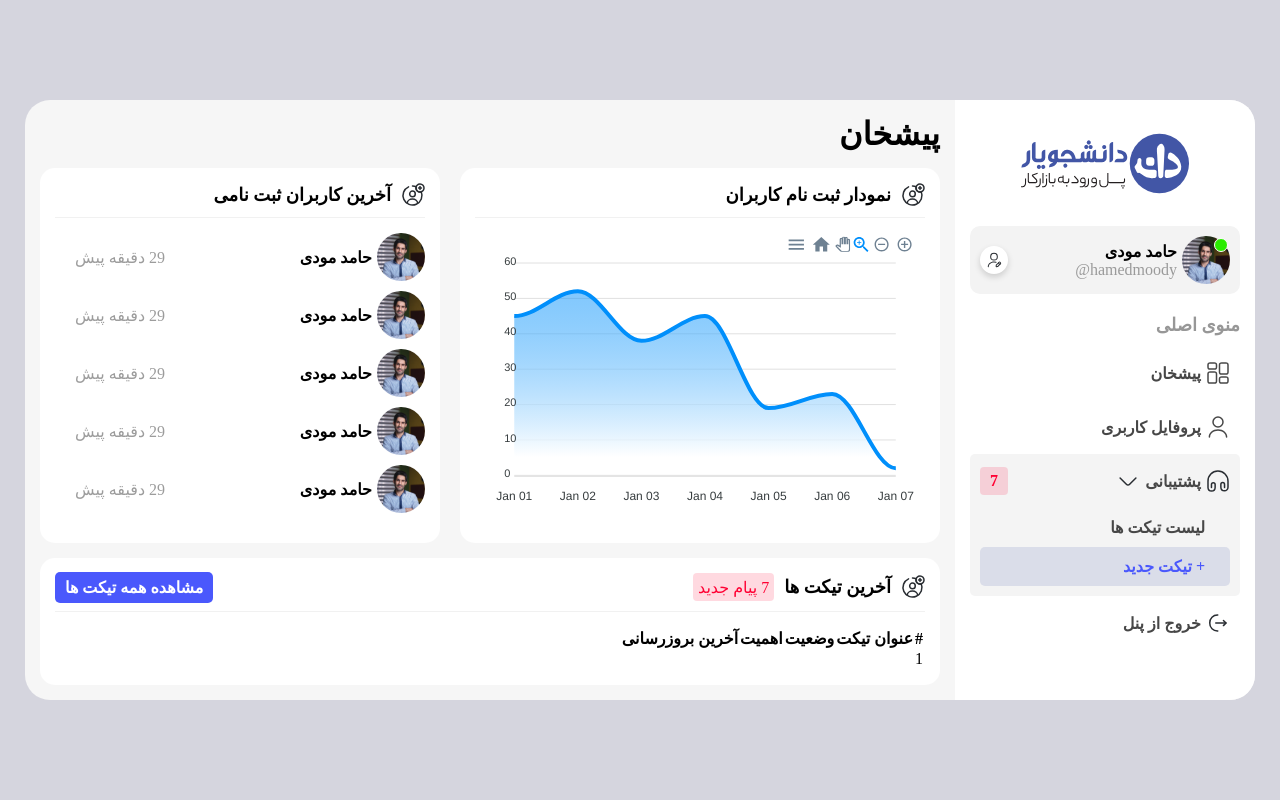
After one commit to hamedmoody/wordpress-plugin-development, a PHP site: page /dashboard.html in a window 1280 px wide. The commit adds this page. Run offline with PHP 8.4, Linux system fonts and the light colour scheme; some libraries are stand-ins or nearby versions; some web fonts are replaced.

Commit message:
Add dashboard

```diff
--- a/source/panel-html/assets/css/panel.css
+++ b/source/panel-html/assets/css/panel.css
@@ -92,8 +92,9 @@ body.panel-login{
     display: block;
 }
 
-.login-right > img {
+.login-right > .site-logo {
     display: block;
+    text-align: center;
     margin: 20px auto;
 }
 
@@ -167,3 +168,205 @@ body.panel-login{
     background: #C9C9C9;
 }
 /* End: Panel Sign up */
+
+.panel-logged-in{
+    background: #D5D5DE;
+}
+
+.panel-container {
+    width: 1440px;
+    background: #F6F6F6;
+    border-radius: 25px;
+    display: grid;
+    grid-template-columns: 300px auto;
+}
+
+.panel-container > aside {
+    background: #FFF;
+    border-radius: 0 25px 25px 0;
+    padding: 25px 15px;
+}
+
+.panel-container .site-logo img {
+    width: 168px;
+}
+
+.panel-container .site-logo {
+    display: block;
+    text-align: center;
+}
+
+.user-info {
+    background: #F3F3F3;
+    border-radius: 10px;
+    padding: 10px;
+    display: grid;
+    align-items: center;
+    grid-template-columns: 48px auto 28px;
+    gap: 5px;
+    position: relative;
+    margin: 20px 0;
+}
+
+.user-info img {
+    border-radius: 50%;
+    width: 100%;
+    height: auto;
+}
+
+.user-info:before {
+    content: "";
+    background: #29EC00;
+    width: 12px;
+    height: 12px;
+    border-radius: 50%;
+    position: absolute;
+    top: 12px;
+    right: 12px;
+    border: 1px solid #FFF;
+}
+
+.user-info span {
+    color: #9A9A9A;
+    direction: ltr;
+    display: inline-block;
+}
+
+.user-info a {
+    background: #FFF;
+    border-radius: 50%;
+    width: 28px;
+    height: 28px;
+    display: flex;
+    align-items: center;
+    justify-content: center;
+    box-shadow: 0 3px 6px rgba(0,0,0,.16);
+}
+
+.panel-container aside > p {
+    font-weight: 700;
+    color: #979797;
+    font-size: 18px;
+    margin: 10px 0;
+}
+
+.panel-container aside > ul > li > a {
+    padding: 15px 10px;
+    border-radius: 5px;
+    display: flex;
+    align-items: center;
+    gap: 5px;
+    color: #474747;
+    position: relative;
+}
+
+.panel-container aside ul {
+    list-style: none inside none;
+}
+
+.panel-container aside > ul > li.open {
+    background: #F4F4F4;
+    border-radius: 5px;
+}
+
+.panel-container aside > ul > li > a .badge {
+    position: absolute;
+    left: 10px;
+}
+
+.panel-container aside > ul ul a {
+    color: #474747;
+    display: block;
+    padding: 10px 25px 10px 10px;
+    border-radius: 5px;
+}
+
+.panel-container aside > ul ul {
+    padding: 0 10px 10px 10px;
+}
+
+.badge {
+    background: #ededed;
+    min-width: 28px;
+    min-height: 28px;
+    text-align: center;
+    border-radius: 4px;
+    display: inline-flex;
+    align-items: center;
+    justify-content: center;
+    padding: 0 5px;
+}
+
+.badge.badger-danger {
+    color: #FF0033;
+    background: rgb(255 0 51 / 15%);
+}
+
+.panel-container aside > ul a {
+    color: var(--color-primary);
+}
+
+.panel-container aside > ul ul a.current {
+    color: var(--color-primary);
+    background: rgb(66 86 166 / 15%);
+}
+
+main {
+    padding: 15px;
+}
+
+.dashboard-user-widgets {
+    display: grid;
+    grid-template-columns: auto 400px;
+    gap: 20px;
+}
+
+.widget {
+    background: #FFF;
+    border-radius: 15px;
+    padding: 15px;
+    margin-top: 15px;
+}
+
+.widget header {
+    display: flex;
+    align-items: center;
+    gap: 10px;
+    padding-bottom: 10px;
+    border-bottom: 1px solid #F1F1F1;
+    position: relative;
+}
+
+.widget header h2 {
+    font-size: 18px;
+}
+
+.widget-body {
+    margin-top: 15px;
+}
+
+.registered-user {
+    display: grid;
+    grid-template-columns: 48px auto 110px;
+    align-items: center;
+    gap: 5px;
+    margin: 10px 0;
+}
+
+.registered-user img {
+    border-radius: 50%;
+}
+
+.registered-user span {
+    color: #9C9C9C;
+}
+
+.registered-user strong {
+    font-weight: 600;
+}
+
+.view-all-tickets {
+    position: absolute;
+    left: 0;
+    padding: 6px 10px;
+}
--- /dev/null
+++ b/source/panel-html/dashboard.html
@@ -0,0 +1,263 @@
+<!DOCTYPE html>
+<html lang="en">
+<head>
+    <meta charset="UTF-8">
+    <title>پیشخان</title>
+    <meta name="viewport" content="width=device-width, initial-scale=1.0">
+    <link rel="stylesheet" href="assets/css/fontiran.css">
+    <link rel="stylesheet" href="assets/css/panel.css">
+</head>
+<body class="panel panel-logged-in">
+    <div class="panel-container">
+        <aside>
+            <a href="#" class="site-logo">
+                <img src="assets/images/logo.svg" alt="لوگو" width="217" height="77">
+            </a>
+            <div class="user-info">
+                <img src="assets/images/hamedmoody.jpg" alt="حامد مودی" width="64" height="64">
+                <div>
+                    <strong>حامد مودی</strong>
+                    <span>@hamedmoody</span>
+                </div>
+                <a href="#">
+                    <svg xmlns="http://www.w3.org/2000/svg" width="16" height="16" viewBox="0 0 16.834 16.834">
+                        <g id="user-edit" transform="translate(-492 -188)">
+                            <path id="Vector" d="M4.033,8.066A4.033,4.033,0,1,1,8.066,4.033,4.038,4.038,0,0,1,4.033,8.066Zm0-7.014A2.981,2.981,0,1,0,7.014,4.033,2.988,2.988,0,0,0,4.033,1.052Z" transform="translate(496.384 188.877)" fill="#292d32"/>
+                            <path id="Vector-2" data-name="Vector" d="M.98,5.842a.986.986,0,0,1-.7-.281A1,1,0,0,1,.012,4.7l.133-.947A1.416,1.416,0,0,1,.5,3.037L2.986.554a1.479,1.479,0,0,1,2.3,0A1.65,1.65,0,0,1,5.841,1.7a1.607,1.607,0,0,1-.554,1.143L2.8,5.33a1.389,1.389,0,0,1-.715.358l-.947.133A.637.637,0,0,1,.98,5.842ZM4.13,1.052c-.126,0-.238.084-.4.246L1.247,3.78a.267.267,0,0,0-.056.119l-.126.877.877-.126a.39.39,0,0,0,.119-.063L4.544,2.1a.728.728,0,0,0,.245-.4A.664.664,0,0,0,4.544,1.3C4.375,1.129,4.249,1.052,4.13,1.052Z" transform="translate(502.116 198.115)" fill="#292d32"/>
+                            <path id="Vector-3" data-name="Vector" d="M2.081,2.607a.452.452,0,0,1-.14-.021A2.79,2.79,0,0,1,.019.665.524.524,0,0,1,1.029.384,1.729,1.729,0,0,0,2.222,1.576a.525.525,0,0,1-.14,1.031Z" transform="translate(504.592 198.874)" fill="#292d32"/>
+                            <path id="Vector-4" data-name="Vector" d="M.526,5.962A.53.53,0,0,1,0,5.436C0,2.441,2.939,0,6.551,0A7.868,7.868,0,0,1,8.782.323a.524.524,0,1,1-.3,1,6.788,6.788,0,0,0-1.929-.281c-3.03,0-5.5,1.964-5.5,4.384A.531.531,0,0,1,.526,5.962Z" transform="translate(493.866 197.995)" fill="#292d32"/>
+                            <path id="Vector-5" data-name="Vector" d="M0,0H16.834V16.834H0Z" transform="translate(492 188)" fill="none" opacity="0"/>
+                        </g>
+                    </svg>
+                </a>
+            </div>
+            <p>منوی اصلی</p>
+            <ul>
+                <li>
+                    <a href="#">
+                        <svg xmlns="http://www.w3.org/2000/svg" width="24" height="24" viewBox="0 0 24 24">
+                            <g id="element-4" transform="translate(-684 -252)">
+                                <path id="Vector" d="M7.02,12.5H2.98C.97,12.5,0,11.57,0,9.65V2.85C0,.93.98,0,2.98,0H7.02C9.03,0,10,.93,10,2.85v6.8C10,11.57,9.02,12.5,7.02,12.5ZM2.98,1.5c-1.27,0-1.48.34-1.48,1.35v6.8c0,1.01.21,1.35,1.48,1.35H7.02c1.27,0,1.48-.34,1.48-1.35V2.85c0-1.01-.21-1.35-1.48-1.35Z" transform="translate(696.75 253.25)" fill="#484848"/>
+                                <path id="Vector-2" data-name="Vector" d="M7.02,7.5H2.98C.97,7.5,0,6.57,0,4.65V2.85C0,.93.98,0,2.98,0H7.02C9.03,0,10,.93,10,2.85v1.8C10,6.57,9.02,7.5,7.02,7.5Zm-4.04-6c-1.27,0-1.48.34-1.48,1.35v1.8C1.5,5.66,1.71,6,2.98,6H7.02C8.29,6,8.5,5.66,8.5,4.65V2.85c0-1.01-.21-1.35-1.48-1.35Z" transform="translate(696.75 267.25)" fill="#484848"/>
+                                <path id="Vector-3" data-name="Vector" d="M7.02,12.5H2.98C.97,12.5,0,11.57,0,9.65V2.85C0,.93.98,0,2.98,0H7.02C9.03,0,10,.93,10,2.85v6.8C10,11.57,9.02,12.5,7.02,12.5ZM2.98,1.5c-1.27,0-1.48.34-1.48,1.35v6.8c0,1.01.21,1.35,1.48,1.35H7.02c1.27,0,1.48-.34,1.48-1.35V2.85c0-1.01-.21-1.35-1.48-1.35Z" transform="translate(685.25 262.25)" fill="#484848"/>
+                                <path id="Vector-4" data-name="Vector" d="M7.02,7.5H2.98C.97,7.5,0,6.57,0,4.65V2.85C0,.93.98,0,2.98,0H7.02C9.03,0,10,.93,10,2.85v1.8C10,6.57,9.02,7.5,7.02,7.5Zm-4.04-6c-1.27,0-1.48.34-1.48,1.35v1.8C1.5,5.66,1.71,6,2.98,6H7.02C8.29,6,8.5,5.66,8.5,4.65V2.85c0-1.01-.21-1.35-1.48-1.35Z" transform="translate(685.25 253.25)" fill="#484848"/>
+                                <path id="Vector-5" data-name="Vector" d="M0,0H24V24H0Z" transform="translate(684 252)" fill="none" opacity="0"/>
+                            </g>
+                        </svg>
+                        <span>پیشخان</span>
+                    </a>
+                </li>
+                <li>
+                    <a href="#">
+                        <svg xmlns="http://www.w3.org/2000/svg" width="24" height="24" viewBox="0 0 24 24">
+                            <g id="user" transform="translate(-108 -188)">
+                                <path id="Vector" d="M5.75,11.5A5.75,5.75,0,1,1,11.5,5.75,5.757,5.757,0,0,1,5.75,11.5Zm0-10A4.25,4.25,0,1,0,10,5.75,4.259,4.259,0,0,0,5.75,1.5Z" transform="translate(114.25 189.25)" fill="#474747"/>
+                                <path id="Vector-2" data-name="Vector" d="M17.93,8.5a.755.755,0,0,1-.75-.75c0-3.45-3.52-6.25-7.84-6.25S1.5,4.3,1.5,7.75a.755.755,0,0,1-.75.75A.755.755,0,0,1,0,7.75C0,3.48,4.19,0,9.34,0s9.34,3.48,9.34,7.75A.755.755,0,0,1,17.93,8.5Z" transform="translate(110.66 202.25)" fill="#474747"/>
+                                <path id="Vector-3" data-name="Vector" d="M0,0H24V24H0Z" transform="translate(108 188)" fill="none" opacity="0"/>
+                            </g>
+                        </svg>
+                        <span>پروفایل کاربری</span>
+                    </a>
+                </li>
+                <li class="open">
+                    <a href="#">
+                        <svg xmlns="http://www.w3.org/2000/svg" width="24" height="24" viewBox="0 0 24 24">
+                            <g id="headphone" transform="translate(-620 -188)">
+                                <path id="Vector" d="M4.322,21.4A4.38,4.38,0,0,1,0,17.08V10.92A10.657,10.657,0,0,1,10.7,0,10.812,10.812,0,0,1,21.5,10.8v6.16a4.328,4.328,0,0,1-4.32,4.32,4.38,4.38,0,0,1-4.32-4.32V14.15a2.59,2.59,0,0,1,5.18,0v3.03a.75.75,0,0,1-1.5,0V14.15a1.09,1.09,0,0,0-2.18,0v2.81a2.82,2.82,0,0,0,5.64,0V10.8a9.308,9.308,0,0,0-9.3-9.3,9.155,9.155,0,0,0-9.2,9.4v6.18a2.856,2.856,0,0,0,2.82,2.82,2.856,2.856,0,0,0,2.82-2.82V14.27a1.09,1.09,0,1,0-2.18,0v2.92a.75.75,0,1,1-1.5,0V14.27a2.59,2.59,0,1,1,5.18,0v2.81A4.38,4.38,0,0,1,4.322,21.4Z" transform="translate(621.248 189.3)" fill="#292d32"/>
+                                <path id="Vector-2" data-name="Vector" d="M0,0H24V24H0Z" transform="translate(620 188)" fill="none" opacity="0"/>
+                            </g>
+                        </svg>
+                        <span>پشتیبانی</span>
+                        <span class="badge badger-danger">7</span>
+                        <svg xmlns="http://www.w3.org/2000/svg" width="24" height="24" viewBox="0 0 24 24">
+                            <g id="arrow-down" transform="translate(-236 -252)">
+                                <path id="Vector" d="M8.668,8.6a2.726,2.726,0,0,1-1.93-.8L.218,1.277A.75.75,0,0,1,1.278.218L7.8,6.737a1.231,1.231,0,0,0,1.74,0l6.52-6.52a.75.75,0,0,1,1.06,1.06L10.6,7.8A2.726,2.726,0,0,1,8.668,8.6Z" transform="translate(239.333 260.203)" fill="#292d32"/>
+                                <path id="Vector-2" data-name="Vector" d="M0,0H24V24H0Z" transform="translate(236 252)" fill="none" opacity="0"/>
+                            </g>
+                        </svg>
+                    </a>
+                    <ul>
+                        <li>
+                            <a href="#">لیست تیکت ها</a>
+                        </li>
+                        <li>
+                            <a href="#" class="current">+ تیکت جدید</a>
+                        </li>
+                    </ul>
+                </li>
+                <li>
+                    <a href="#">
+                        <svg xmlns="http://www.w3.org/2000/svg" width="24" height="24" viewBox="0 0 24 24">
+                            <g id="logout" transform="translate(-364 -444)">
+                                <path id="Vector" d="M.748,6.617a.742.742,0,0,1-.53-.22.754.754,0,0,1,0-1.06l2.03-2.03L.218,1.277A.75.75,0,0,1,1.277.218l2.56,2.56a.754.754,0,0,1,0,1.06L1.277,6.4A.742.742,0,0,1,.748,6.617Z" transform="translate(380.693 452.753)" fill="#292d32"/>
+                                <path id="Vector-2" data-name="Vector" d="M10.92,1.5H.75A.755.755,0,0,1,0,.75.755.755,0,0,1,.75,0H10.92a.755.755,0,0,1,.75.75A.755.755,0,0,1,10.92,1.5Z" transform="translate(373.01 455.31)" fill="#292d32"/>
+                                <path id="Vector-3" data-name="Vector" d="M8.75,17.5A8.374,8.374,0,0,1,0,8.75,8.374,8.374,0,0,1,8.75,0,.755.755,0,0,1,9.5.75a.755.755,0,0,1-.75.75A6.935,6.935,0,0,0,1.5,8.75,6.935,6.935,0,0,0,8.75,16a.75.75,0,0,1,0,1.5Z" transform="translate(367.01 447.25)" fill="#292d32"/>
+                                <path id="Vector-4" data-name="Vector" d="M0,0H24V24H0Z" transform="translate(364 444)" fill="none" opacity="0"/>
+                            </g>
+                        </svg>
+                        <span>خروج از پنل</span>
+                    </a>
+                </li>
+            </ul>
+        </aside>
+        <main>
+            <h1>پیشخان</h1>
+            <div class="panel-content">
+                <div class="dashboard-user-widgets">
+                    <div class="widget user-chart">
+                        <header>
+                            <svg id="user-cirlce-add" xmlns="http://www.w3.org/2000/svg" width="24" height="24" viewBox="0 0 24 24">
+                                <g id="Group" transform="translate(6.27 8.11)">
+                                    <path id="Vector" d="M5.62,2.81A2.81,2.81,0,1,1,2.81,0,2.81,2.81,0,0,1,5.62,2.81Z" transform="translate(2.38)" fill="none" stroke="#292d32" stroke-linecap="round" stroke-linejoin="round" stroke-width="1.5"/>
+                                    <path id="Vector-2" data-name="Vector" d="M10.38,4.23C10.38,1.9,8.06,0,5.19,0S0,1.89,0,4.23" transform="translate(0 7.86)" fill="none" stroke="#292d32" stroke-linecap="round" stroke-linejoin="round" stroke-width="1.5"/>
+                                </g>
+                                <path id="Vector-3" data-name="Vector" d="M9.5,0a9.509,9.509,0,0,1,3.7.74A4.054,4.054,0,0,0,13,2a3.921,3.921,0,0,0,.58,2.06,3.684,3.684,0,0,0,.76.91A3.921,3.921,0,0,0,17,6a3.686,3.686,0,0,0,1.25-.21A9.5,9.5,0,1,1,5.56.85" transform="translate(2 3)" fill="none" stroke="#292d32" stroke-linecap="round" stroke-linejoin="round" stroke-width="1.5"/>
+                                <path id="Vector-4" data-name="Vector" d="M8,4a3.594,3.594,0,0,1-.12.93,3.734,3.734,0,0,1-.46,1.13A3.9,3.9,0,0,1,5.25,7.79,3.686,3.686,0,0,1,4,8,3.921,3.921,0,0,1,1.34,6.97a3.684,3.684,0,0,1-.76-.91A3.921,3.921,0,0,1,0,4,4.054,4.054,0,0,1,.2,2.74a3.945,3.945,0,0,1,.93-1.53A4,4,0,0,1,4,0,3.944,3.944,0,0,1,6.97,1.33,3.984,3.984,0,0,1,8,4Z" transform="translate(15 1)" fill="none" stroke="#292d32" stroke-linecap="round" stroke-linejoin="round" stroke-width="1.5"/>
+                                <g id="Group-2" data-name="Group" transform="translate(17.51 3.52)">
+                                    <path id="Vector-5" data-name="Vector" d="M2.98,0H0" transform="translate(0 1.46)" fill="none" stroke="#292d32" stroke-linecap="round" stroke-linejoin="round" stroke-width="1.5"/>
+                                    <path id="Vector-6" data-name="Vector" d="M0,0V2.99" transform="translate(1.49)" fill="none" stroke="#292d32" stroke-linecap="round" stroke-linejoin="round" stroke-width="1.5"/>
+                                </g>
+                                <path id="Vector-7" data-name="Vector" d="M0,0H24V24H0Z" fill="none" opacity="0"/>
+                            </svg>
+                            <h2>نمودار ثبت نام کاربران </h2>
+                        </header>
+                        <div class="widget-body">
+                            <div id="chart"></div>
+                        </div>
+                    </div>
+                    <div class="widget user-latest">
+                        <header>
+                            <svg id="user-cirlce-a dd" xmlns="http://www.w3.org/2000/svg" width="24" height="24" viewBox="0 0 24 24">
+                                <g id="Group" transform="translate(6.27 8.11)">
+                                    <path id="Vector" d="M5.62,2.81A2.81,2.81,0,1,1,2.81,0,2.81,2.81,0,0,1,5.62,2.81Z" transform="translate(2.38)" fill="none" stroke="#292d32" stroke-linecap="round" stroke-linejoin="round" stroke-width="1.5"/>
+                                    <path id="Vector-2" data-name="Vector" d="M10.38,4.23C10.38,1.9,8.06,0,5.19,0S0,1.89,0,4.23" transform="translate(0 7.86)" fill="none" stroke="#292d32" stroke-linecap="round" stroke-linejoin="round" stroke-width="1.5"/>
+                                </g>
+                                <path id="Vector-3" data-name="Vector" d="M9.5,0a9.509,9.509,0,0,1,3.7.74A4.054,4.054,0,0,0,13,2a3.921,3.921,0,0,0,.58,2.06,3.684,3.684,0,0,0,.76.91A3.921,3.921,0,0,0,17,6a3.686,3.686,0,0,0,1.25-.21A9.5,9.5,0,1,1,5.56.85" transform="translate(2 3)" fill="none" stroke="#292d32" stroke-linecap="round" stroke-linejoin="round" stroke-width="1.5"/>
+                                <path id="Vector-4" data-name="Vector" d="M8,4a3.594,3.594,0,0,1-.12.93,3.734,3.734,0,0,1-.46,1.13A3.9,3.9,0,0,1,5.25,7.79,3.686,3.686,0,0,1,4,8,3.921,3.921,0,0,1,1.34,6.97a3.684,3.684,0,0,1-.76-.91A3.921,3.921,0,0,1,0,4,4.054,4.054,0,0,1,.2,2.74a3.945,3.945,0,0,1,.93-1.53A4,4,0,0,1,4,0,3.944,3.944,0,0,1,6.97,1.33,3.984,3.984,0,0,1,8,4Z" transform="translate(15 1)" fill="none" stroke="#292d32" stroke-linecap="round" stroke-linejoin="round" stroke-width="1.5"/>
+                                <g id="Group-2" data-name="Group" transform="translate(17.51 3.52)">
+                                    <path id="Vector-5" data-name="Vector" d="M2.98,0H0" transform="translate(0 1.46)" fill="none" stroke="#292d32" stroke-linecap="round" stroke-linejoin="round" stroke-width="1.5"/>
+                                    <path id="Vector-6" data-name="Vector" d="M0,0V2.99" transform="translate(1.49)" fill="none" stroke="#292d32" stroke-linecap="round" stroke-linejoin="round" stroke-width="1.5"/>
+                                </g>
+                                <path id="Vector-7" data-name="Vector" d="M0,0H24V24H0Z" fill="none" opacity="0"/>
+                            </svg>
+                            <h2>آخرین کاربران ثبت نامی</h2>
+                        </header>
+                        <div class="widget-body">
+                            <div class="registered-user">
+                                <img src="assets/images/hamedmoody.jpg" alt="حامد مودی" width="48" height="48">
+                                <strong>حامد مودی</strong>
+                                <span>29 دقیقه پیش</span>
+                            </div>
+                            <div class="registered-user">
+                                <img src="assets/images/hamedmoody.jpg" alt="حامد مودی" width="48" height="48">
+                                <strong>حامد مودی</strong>
+                                <span>29 دقیقه پیش</span>
+                            </div>
+                            <div class="registered-user">
+                                <img src="assets/images/hamedmoody.jpg" alt="حامد مودی" width="48" height="48">
+                                <strong>حامد مودی</strong>
+                                <span>29 دقیقه پیش</span>
+                            </div>
+                            <div class="registered-user">
+                                <img src="assets/images/hamedmoody.jpg" alt="حامد مودی" width="48" height="48">
+                                <strong>حامد مودی</strong>
+                                <span>29 دقیقه پیش</span>
+                            </div>
+                            <div class="registered-user">
+                                <img src="assets/images/hamedmoody.jpg" alt="حامد مودی" width="48" height="48">
+                                <strong>حامد مودی</strong>
+                                <span>29 دقیقه پیش</span>
+                            </div>
+                        </div>
+                    </div>
+                </div>
+                <div class="widget widget-tickets">
+                    <header>
+                        <svg id="user-cirlce-add" xmlns="http://www.w3.org/2000/svg" width="24" height="24" viewBox="0 0 24 24">
+                            <g id="Group" transform="translate(6.27 8.11)">
+                                <path id="Vector" d="M5.62,2.81A2.81,2.81,0,1,1,2.81,0,2.81,2.81,0,0,1,5.62,2.81Z" transform="translate(2.38)" fill="none" stroke="#292d32" stroke-linecap="round" stroke-linejoin="round" stroke-width="1.5"/>
+                                <path id="Vector-2" data-name="Vector" d="M10.38,4.23C10.38,1.9,8.06,0,5.19,0S0,1.89,0,4.23" transform="translate(0 7.86)" fill="none" stroke="#292d32" stroke-linecap="round" stroke-linejoin="round" stroke-width="1.5"/>
+                            </g>
+                            <path id="Vector-3" data-name="Vector" d="M9.5,0a9.509,9.509,0,0,1,3.7.74A4.054,4.054,0,0,0,13,2a3.921,3.921,0,0,0,.58,2.06,3.684,3.684,0,0,0,.76.91A3.921,3.921,0,0,0,17,6a3.686,3.686,0,0,0,1.25-.21A9.5,9.5,0,1,1,5.56.85" transform="translate(2 3)" fill="none" stroke="#292d32" stroke-linecap="round" stroke-linejoin="round" stroke-width="1.5"/>
+                            <path id="Vector-4" data-name="Vector" d="M8,4a3.594,3.594,0,0,1-.12.93,3.734,3.734,0,0,1-.46,1.13A3.9,3.9,0,0,1,5.25,7.79,3.686,3.686,0,0,1,4,8,3.921,3.921,0,0,1,1.34,6.97a3.684,3.684,0,0,1-.76-.91A3.921,3.921,0,0,1,0,4,4.054,4.054,0,0,1,.2,2.74a3.945,3.945,0,0,1,.93-1.53A4,4,0,0,1,4,0,3.944,3.944,0,0,1,6.97,1.33,3.984,3.984,0,0,1,8,4Z" transform="translate(15 1)" fill="none" stroke="#292d32" stroke-linecap="round" stroke-linejoin="round" stroke-width="1.5"/>
+                            <g id="Group-2" data-name="Group" transform="translate(17.51 3.52)">
+                                <path id="Vector-5" data-name="Vector" d="M2.98,0H0" transform="translate(0 1.46)" fill="none" stroke="#292d32" stroke-linecap="round" stroke-linejoin="round" stroke-width="1.5"/>
+                                <path id="Vector-6" data-name="Vector" d="M0,0V2.99" transform="translate(1.49)" fill="none" stroke="#292d32" stroke-linecap="round" stroke-linejoin="round" stroke-width="1.5"/>
+                            </g>
+                            <path id="Vector-7" data-name="Vector" d="M0,0H24V24H0Z" fill="none" opacity="0"/>
+                        </svg>
+                        <h2>آخرین تیکت ها</h2>
+                        <span class="badge badger-danger">7 پیام جدید</span>
+                        <a href="#" class="btn btn-primary view-all-tickets">
+                            مشاهده همه تیکت ها
+                        </a>
+                    </header>
+                    <div class="widget-body">
+                        <table>
+                            <thead>
+                                <tr>
+                                    <th>#</th>
+                                    <th>عنوان تیکت</th>
+                                    <th>وضعیت</th>
+                                    <th>اهمیت</th>
+                                    <th>آخرین بروزرسانی</th>
+                                    <th></th>
+                                </tr>
+                            </thead>
+                            <tbody>
+                                <tr>
+                                    <td>1</td>
+                                </tr>
+                            </tbody>
+                        </table>
+                    </div>
+                </div>
+            </div>
+        </main>
+    </div>
+    <script src="assets/js/jquery-3.7.0.min.js"></script>
+    <script src="https://cdn.jsdelivr.net/npm/apexcharts"></script>
+    <script>
+        var options = {
+            chart: {
+                height: 280,
+                type: "area"
+            },
+            dataLabels: {
+                enabled: false
+            },
+            series: [
+                {
+                    name: "Series 1",
+                    data: [45, 52, 38, 45, 19, 23, 2]
+                }
+            ],
+            fill: {
+                type: "gradient",
+                gradient: {
+                    shadeIntensity: 1,
+                    opacityFrom: 0.7,
+                    opacityTo: 0.9,
+                    stops: [0, 90, 100]
+                }
+            },
+            xaxis: {
+                categories: [
+                    "01 Jan",
+                    "02 Jan",
+                    "03 Jan",
+                    "04 Jan",
+                    "05 Jan",
+                    "06 Jan",
+                    "07 Jan"
+                ]
+            }
+        };
+
+        var chart = new ApexCharts(document.querySelector("#chart"), options);
+
+        chart.render();
+    </script>
+    <script src="assets/js/panel.js"></script>
+</body>
+</html>
--- a/source/panel-html/login.html
+++ b/source/panel-html/login.html
@@ -10,7 +10,9 @@
 <body class="panel panel-login">
     <div class="login-container">
         <div class="login-right">
-            <img src="assets/images/logo.svg" alt="لوگو" width="217" height="77">
+            <a href="#" class="site-logo">
+                <img src="assets/images/logo.svg" alt="لوگو" width="217" height="77">
+            </a>
             <h1>ورود به سایت</h1>
             <form action="">
                 <div class="form-group">
--- a/source/panel-html/signup.html
+++ b/source/panel-html/signup.html
@@ -10,7 +10,9 @@
 <body class="panel panel-login panel-signup">
     <div class="login-container">
         <div class="login-right">
-            <img src="assets/images/logo.svg" alt="لوگو" width="217" height="77">
+            <a href="#" class="site-logo">
+                <img src="assets/images/logo.svg" alt="لوگو" width="217" height="77">
+            </a>
             <h1>ثبت نام</h1>
             <form action="">
                 <div class="form-group">
```
Also changed, not shown: source/panel-html/assets/images/hamedmoody.jpg (added).
